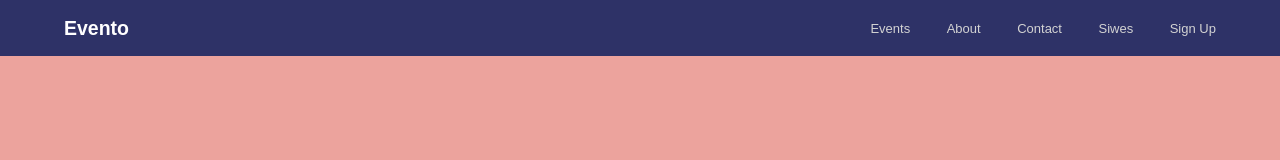
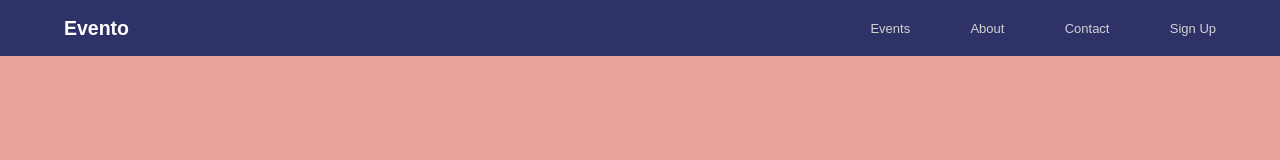
Before and after one commit to Chighold/evento, a website: page index.html in a window 1280 px wide. Shown: the top 160 px of the page. Drawn offline with Linux system fonts and the light colour scheme.

Commit message:
Update index.html
Updated file

```diff
--- a/index.html
+++ b/index.html
@@ -14,7 +14,6 @@
             <a href="pages/home.html"> Events </a>
             <a href="pages/about.html"> About </a>
             <a href="pages/contact.html"> Contact </a>
-            <a href="pages/home.html"> Siwes </a>
             <a href="pages/host.html"> Sign Up </a>
         </div>
     </div>
```
